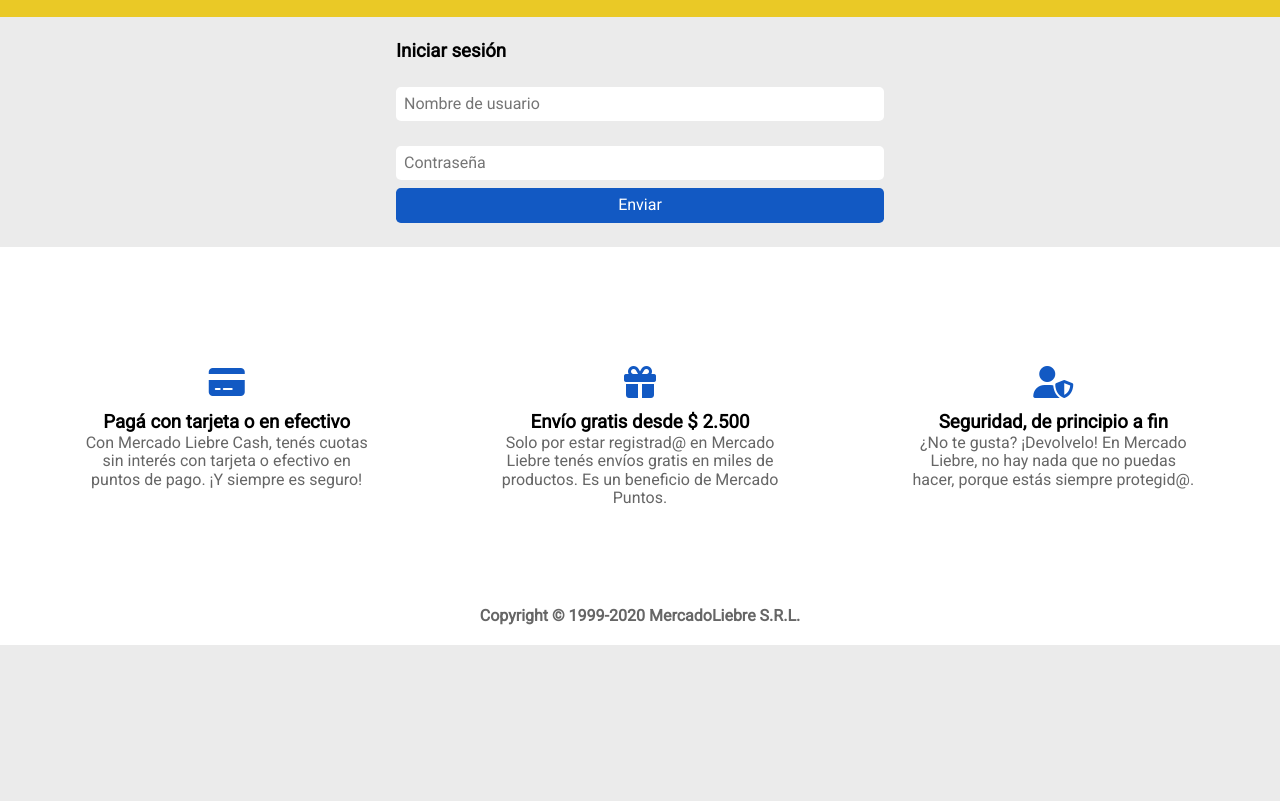
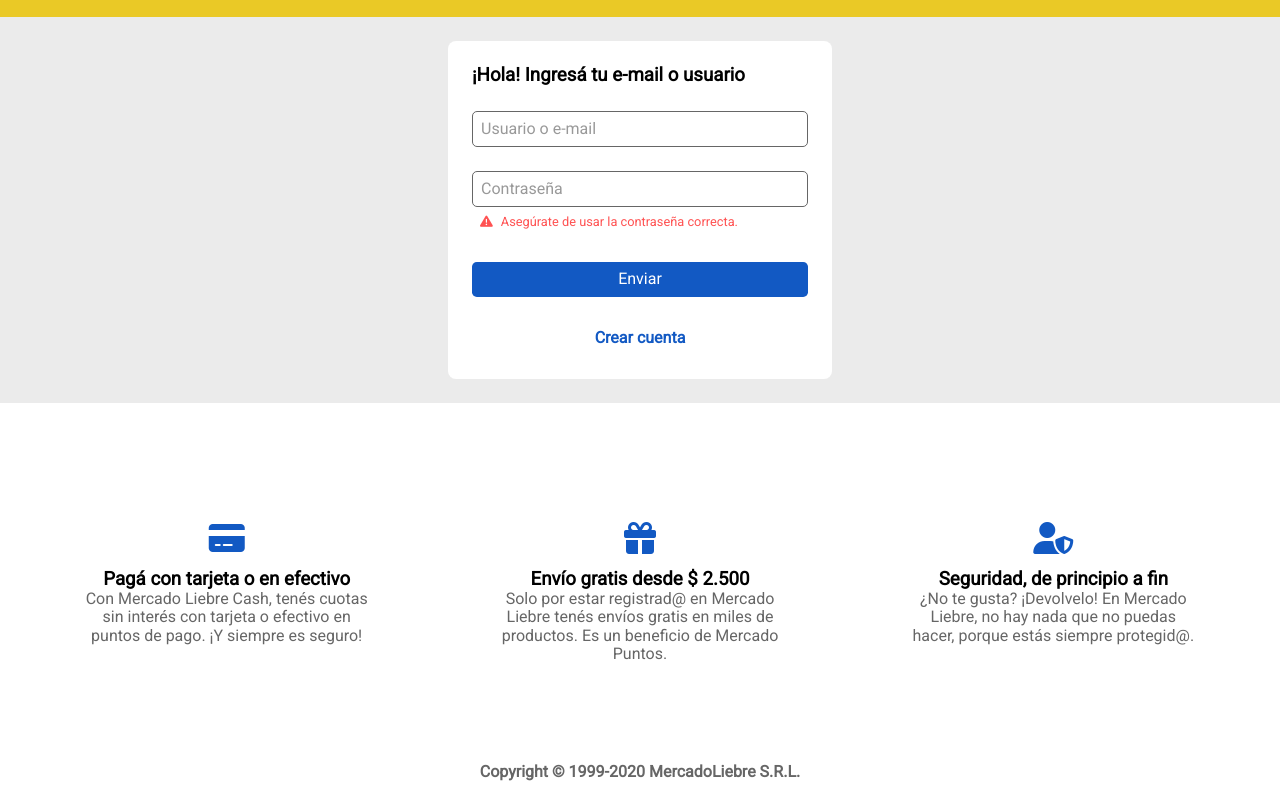
Before and after one commit to ThiagoLopezA/mercadoliebre, a website: page views/login.html in a window 1280 px wide. Shown: the part 109-910 px from the top of the page. Before the commit the page ends 800 px from the top, so only its background shows below. Drawn offline with Linux system fonts and the light colour scheme; files that its build step writes are made by us from their sources; files whose address does not match are found by name.

Commit message:
Añadi mas diseño y arreglos a los form

```diff
--- a/public/css/forms.css
+++ b/public/css/forms.css
@@ -1,9 +1,31 @@
 /*<-- Form config -->*/
+
+.form-wrapper {
+  width: 100%;
+  background-color: #fff;
+}
+.form-wrapper h3 {
+  font-weight: 600;
+}
+input::placeholder {
+  color: #999;
+}
+input:focus {
+  outline: 1px solid #1259c3;
+}
 .form-config {
   margin: 1.5rem;
 }
 .form-config input {
-  margin-top: 5%;
+  border: 1px #666 solid;
+  margin-top: 1.5rem;
+}
+#foto-usuario {
+  border: none;
+  margin-top: 1rem;
+}
+#date {
+  margin-top: 1rem;
 }
 .form-config .label-title {
   margin-top: 5%;
@@ -44,13 +66,13 @@
 }
 button {
   border: none;
-  margin-top: 0.5rem;
+  margin-top: 1.5rem;
   padding: 0.5rem 1.2rem;
   border-radius: 0.3rem;
   width: 100%;
   color: white;
+  cursor: pointer;
 }
-
 .btn-submit {
   background-color: #1259c3;
   transition: 1500ms;
@@ -60,8 +82,46 @@
 }
 .btn-reset {
   background-color: #ff5252;
-  transition: 1500ms;
+  transition: 500ms;
 }
 .btn-reset:hover {
   background-color: #ca3636;
 }
+.form-config a {
+  display: block;
+  margin-top: 1.5rem;
+  color: #1259c3;
+  font-weight: 600;
+  padding: 0.5rem 1.2rem;
+  text-align: center;
+  border-radius: 0.3rem;
+  transition: 500ms;
+}
+.form-config a:hover {
+  background-color: rgba(52, 131, 250, 0.1);
+}
+.feedback {
+  color: #ff5252;
+  margin: 0.5rem;
+  font-size: 0.8rem;
+}
+.feedback p i {
+  margin-right: 0.5rem;
+}
+@media (min-width: 700px) {
+  .form-wrapper {
+    width: 80%;
+    margin: 1.5rem;
+    border-radius: 0.5rem;
+  }
+}
+@media (min-width: 800px) {
+  .form-wrapper {
+    width: 50%;
+  }
+}
+@media (min-width: 1000px) {
+  .form-wrapper {
+    width: 30%;
+  }
+}
--- a/public/css/index.css
+++ b/public/css/index.css
@@ -121,7 +121,7 @@
 a {
   color: #333333;
   text-decoration: none;
-  transition: color 0.5s;
+  transition: color 200ms;
 }
 a:hover {
   color: black;
@@ -133,7 +133,9 @@
 ul div {
   display: flex;
 }
-
+.fa-hand-holding-dollar {
+  margin: auto 0.5rem;
+}
 /* <------------> */
 
 /*<-- Section banner -->*/
@@ -186,8 +188,8 @@
 }
 .card-icon i {
   transition: 1500ms;
+  position: relative;
 }
-
 .card-icon i:hover {
   transform: rotateZ(-90deg);
 }
@@ -250,6 +252,13 @@
   .navbar-bottom {
     display: block;
   }
+  .ver-mas {
+    transition: 500ms;
+    cursor: pointer;
+  }
+  .ver-mas:hover {
+    background-color: #eac926;
+  }
 }
 
 @media (min-width: 1279px) {
--- a/views/login.html
+++ b/views/login.html
@@ -87,16 +87,31 @@
 
     <main>
       <!-- Inicio form -->
+      <section class="form-wrapper">
         <form class="form-config" action="">
-        <h3>Iniciar sesión</h3>
+          <h3>¡Hola! Ingresá tu e-mail o usuario</h3>
           <input
-          type="text"
-          placeholder="Nombre de usuario"
+            type="email"
+            placeholder="Usuario o e-mail"
             name="nombre-usuario"
+            required
           />
-        <input type="password" placeholder="Contraseña" name="password" />
+          <input
+            type="password"
+            placeholder="Contraseña"
+            name="password"
+            required
+          />
+          <div class="feedback">
+            <p>
+              <i class="fa-solid fa-triangle-exclamation"></i>Asegúrate de usar
+              la contraseña correcta.
+            </p>
+          </div>
           <button class="btn-submit">Enviar</button>
+          <a href="/register">Crear cuenta</a>
         </form>
+      </section>
       <!-- Fin form -->
     </main>
 
```
Also changed, not shown: views/home.html (+2 -2 lines), views/register.html (+36 -8 lines). Lines whose indentation alone changed are shown as unchanged.
